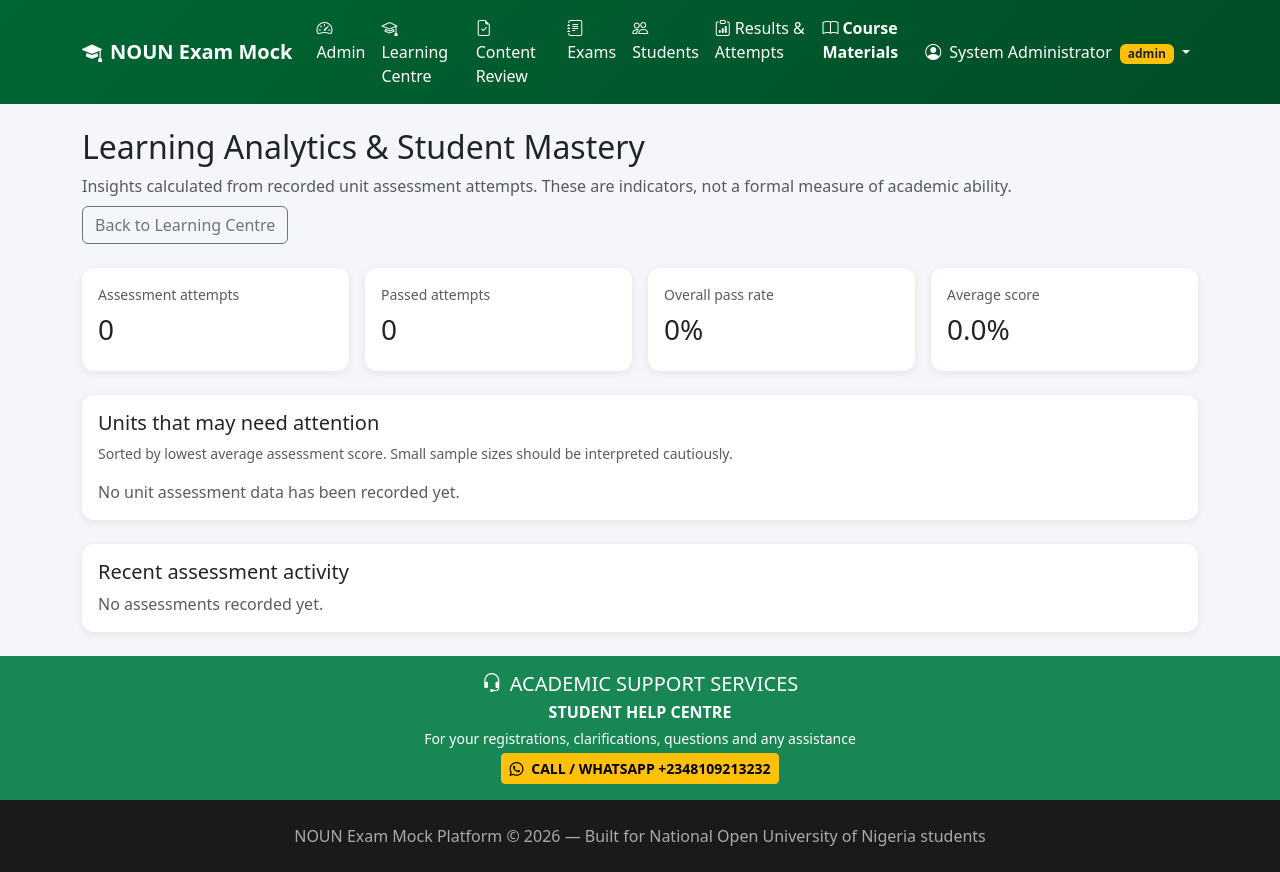
After one commit to fishmedialagos/noun-exam-practice, a Flask app: page /admin/learning/analytics in a window 1280 px wide. The commit adds this page. Run offline with Flask 3, Linux system fonts and the light colour scheme; a user stored in the database is signed in; data comes from the database, SQL or seed files in the repository; data that the repository does not hold is empty.

Commit message:
Add files via upload

```diff
--- a/app.py
+++ b/app.py
@@ -2146,6 +2146,68 @@ def admin_learning_dashboard():
         pass_rate=pass_rate,
         recent_unit_attempts=recent_unit_attempts,
         course_activity=course_activity)
+
+
+@app.route('/admin/learning/analytics')
+@login_required
+def admin_learning_analytics():
+    """Academic analytics based only on recorded student activity and assessment attempts."""
+    if not current_user.is_teacher():
+        flash('Access denied. Teachers/Admins only.', 'danger')
+        return redirect(url_for('student_dashboard'))
+
+    total_attempts = UnitAssessmentAttempt.query.count()
+    passed_attempts = UnitAssessmentAttempt.query.filter_by(passed=True).count()
+    overall_pass_rate = round(passed_attempts * 100 / total_attempts, 1) if total_attempts else 0
+    avg_score = db.session.query(db.func.avg(UnitAssessmentAttempt.percentage)).scalar()
+
+    unit_rows = (db.session.query(
+        StudyCourse.course_code, StudyCourse.course_title,
+        UnitAssessmentAttempt.unit_number,
+        db.func.count(UnitAssessmentAttempt.id).label('attempts'),
+        db.func.avg(UnitAssessmentAttempt.percentage).label('average_score'),
+        db.func.sum(case((UnitAssessmentAttempt.passed.is_(True), 1), else_=0)).label('passes')
+    ).join(StudyCourse, UnitAssessmentAttempt.study_course_id == StudyCourse.id)
+     .group_by(StudyCourse.course_code, StudyCourse.course_title, UnitAssessmentAttempt.unit_number)
+     .order_by(db.func.avg(UnitAssessmentAttempt.percentage).asc()).limit(40).all())
+
+    difficult_units = []
+    for row in unit_rows:
+        attempts = int(row.attempts or 0)
+        if attempts:
+            difficult_units.append({
+                'course_code': row.course_code, 'course_title': row.course_title,
+                'unit_number': row.unit_number, 'attempts': attempts,
+                'average_score': round(float(row.average_score or 0), 1),
+                'pass_rate': round(int(row.passes or 0) * 100 / attempts, 1)
+            })
+    recent = (db.session.query(UnitAssessmentAttempt, User, StudyCourse)
+        .join(User, UnitAssessmentAttempt.user_id == User.id)
+        .join(StudyCourse, UnitAssessmentAttempt.study_course_id == StudyCourse.id)
+        .order_by(UnitAssessmentAttempt.created_at.desc()).limit(30).all())
+    return render_template('admin/learning_analytics.html', total_attempts=total_attempts,
+        passed_attempts=passed_attempts, overall_pass_rate=overall_pass_rate,
+        avg_score=round(float(avg_score or 0), 1), difficult_units=difficult_units, recent=recent)
+
+
+@app.route('/learning/progress')
+@login_required
+def student_learning_progress():
+    """Personal learning progress and assessment history for the signed-in student."""
+    courses = StudyCourse.query.filter_by(user_id=current_user.id).order_by(StudyCourse.created_at.desc()).all()
+    summaries = []
+    for course in courses:
+        attempts = UnitAssessmentAttempt.query.filter_by(user_id=current_user.id, study_course_id=course.id).all()
+        progress_rows = StudyUnitProgress.query.filter_by(user_id=current_user.id, study_course_id=course.id, completed=True).all()
+        summaries.append({
+            'course': course,
+            'completed_units': len(progress_rows),
+            'attempts': len(attempts),
+            'passed_attempts': sum(1 for a in attempts if a.passed),
+            'average_score': round(sum((a.percentage or 0) for a in attempts) / len(attempts), 1) if attempts else None,
+            'latest_attempt': max(attempts, key=lambda a: a.created_at or datetime.min) if attempts else None
+        })
+    return render_template('student/learning_progress.html', summaries=summaries)
 
 
 @app.route('/admin/exams')
--- /dev/null
+++ b/templates/admin/learning_analytics.html
@@ -0,0 +1,8 @@
+{% extends "base.html" %}
+{% block title %}Learning Analytics{% endblock %}
+{% block content %}
+<div class="d-flex justify-content-between align-items-center flex-wrap gap-2 mb-4"><div><h2>Learning Analytics & Student Mastery</h2><p class="text-muted mb-0">Insights calculated from recorded unit assessment attempts. These are indicators, not a formal measure of academic ability.</p></div><a class="btn btn-outline-secondary" href="{{ url_for('admin_learning_dashboard') }}">Back to Learning Centre</a></div>
+<div class="row g-3 mb-4">{% for label,value in [('Assessment attempts',total_attempts),('Passed attempts',passed_attempts),('Overall pass rate',overall_pass_rate|string+'%'),('Average score',avg_score|string+'%')] %}<div class="col-6 col-lg-3"><div class="card h-100"><div class="card-body"><div class="text-muted small">{{ label }}</div><h3 class="mt-2">{{ value }}</h3></div></div></div>{% endfor %}</div>
+<div class="card mb-4"><div class="card-body"><h5>Units that may need attention</h5><p class="text-muted small">Sorted by lowest average assessment score. Small sample sizes should be interpreted cautiously.</p>{% if difficult_units %}<div class="table-responsive"><table class="table table-hover"><thead><tr><th>Course</th><th>Unit</th><th>Attempts</th><th>Average score</th><th>Pass rate</th></tr></thead><tbody>{% for u in difficult_units %}<tr><td><strong>{{ u.course_code }}</strong><br><small>{{ u.course_title }}</small></td><td>Unit {{ u.unit_number }}</td><td>{{ u.attempts }}</td><td>{{ u.average_score }}%</td><td>{{ u.pass_rate }}%</td></tr>{% endfor %}</tbody></table></div>{% else %}<p class="text-muted mb-0">No unit assessment data has been recorded yet.</p>{% endif %}</div></div>
+<div class="card"><div class="card-body"><h5>Recent assessment activity</h5>{% if recent %}<div class="table-responsive"><table class="table table-sm"><thead><tr><th>Student</th><th>Course</th><th>Unit</th><th>Score</th><th>Outcome</th><th>Date</th></tr></thead><tbody>{% for attempt,user,course in recent %}<tr><td>{{ user.full_name or user.username }}</td><td>{{ course.course_code }}</td><td>{{ attempt.unit_number }}</td><td>{{ attempt.percentage|round(1) }}%</td><td>{% if attempt.passed %}<span class="badge bg-success">Passed</span>{% else %}<span class="badge bg-warning text-dark">Not passed</span>{% endif %}</td><td>{{ attempt.created_at.strftime('%d %b %Y') if attempt.created_at else '—' }}</td></tr>{% endfor %}</tbody></table></div>{% else %}<p class="text-muted mb-0">No assessments recorded yet.</p>{% endif %}</div></div>
+{% endblock %}
--- a/templates/admin/learning_dashboard.html
+++ b/templates/admin/learning_dashboard.html
@@ -9,6 +9,7 @@
   <a href="{{ url_for('admin_dashboard') }}" class="btn btn-outline-secondary"><i class="bi bi-arrow-left me-1"></i>Admin Dashboard</a>
 </div>
 <div class="alert alert-info"><i class="bi bi-info-circle me-2"></i>This first version is a monitoring dashboard. It does not yet approve or edit course materials and questions. Those controls will be added after the review workflow is designed and tested.</div>
+<div class="mb-3"><a class="btn btn-outline-primary" href="{{ url_for('admin_learning_analytics') }}"><i class="bi bi-graph-up-arrow me-1"></i>Open Learning Analytics</a></div>
 <div class="row g-3 mb-4">
   {% set cards = [
     ('bi-people','Students using My Learning',unique_learning_students,'primary'),
--- a/templates/base.html
+++ b/templates/base.html
@@ -155,6 +155,7 @@
                                 <a class="nav-link" href="{{ url_for('learning_hub') }}">
                                     <i class="bi bi-journal-bookmark me-1"></i>My Learning
                                 </a>
+                    <a class="nav-link" href="{{ url_for('student_learning_progress') }}">My Progress</a>
                             </li>
                             <li class="nav-item">
                                 <a class="nav-link" href="{{ url_for('my_results') }}">
--- /dev/null
+++ b/templates/student/learning_progress.html
@@ -0,0 +1,6 @@
+{% extends "base.html" %}
+{% block title %}My Learning Progress{% endblock %}
+{% block content %}
+<div class="mb-4"><h2>My Learning Progress</h2><p class="text-muted">Review your course activity, unit assessment attempts and scores.</p></div>
+{% if summaries %}<div class="row g-3">{% for item in summaries %}<div class="col-12"><div class="card"><div class="card-body"><div class="d-flex justify-content-between flex-wrap gap-2"><div><h5 class="mb-1">{{ item.course.course_code }} — {{ item.course.course_title }}</h5><small class="text-muted">{{ item.completed_units }} completed unit(s) · {{ item.attempts }} assessment attempt(s)</small></div><a class="btn btn-sm btn-outline-success" href="{{ url_for('learning_classroom', course_id=item.course.id) }}">Open classroom</a></div><hr><div class="row g-2"><div class="col-6 col-md-3"><div class="small text-muted">Passed attempts</div><strong>{{ item.passed_attempts }}</strong></div><div class="col-6 col-md-3"><div class="small text-muted">Average attempt score</div><strong>{{ item.average_score|string+'%' if item.average_score is not none else 'No attempts yet' }}</strong></div><div class="col-12 col-md-6"><div class="small text-muted">Latest result</div>{% if item.latest_attempt %}<strong>{{ item.latest_attempt.percentage|round(1) }}%</strong> · {% if item.latest_attempt.passed %}<span class="text-success">Passed</span>{% else %}<span class="text-warning">Keep practising</span>{% endif %}{% else %}<span class="text-muted">No assessment submitted yet</span>{% endif %}</div></div></div></div></div>{% endfor %}</div>{% else %}<div class="alert alert-info">You have not added any courses to My Learning yet.</div>{% endif %}
+{% endblock %}
```
